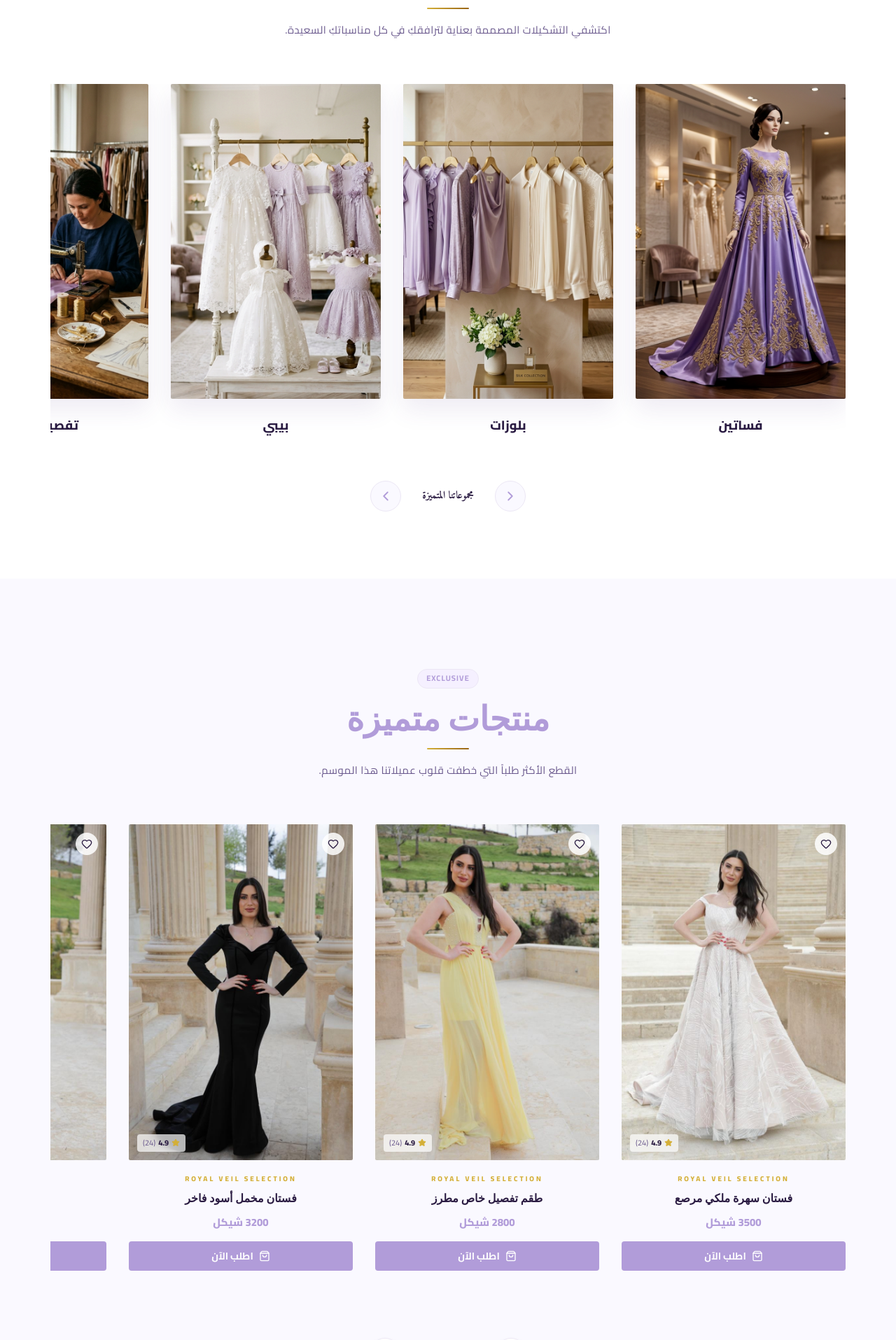
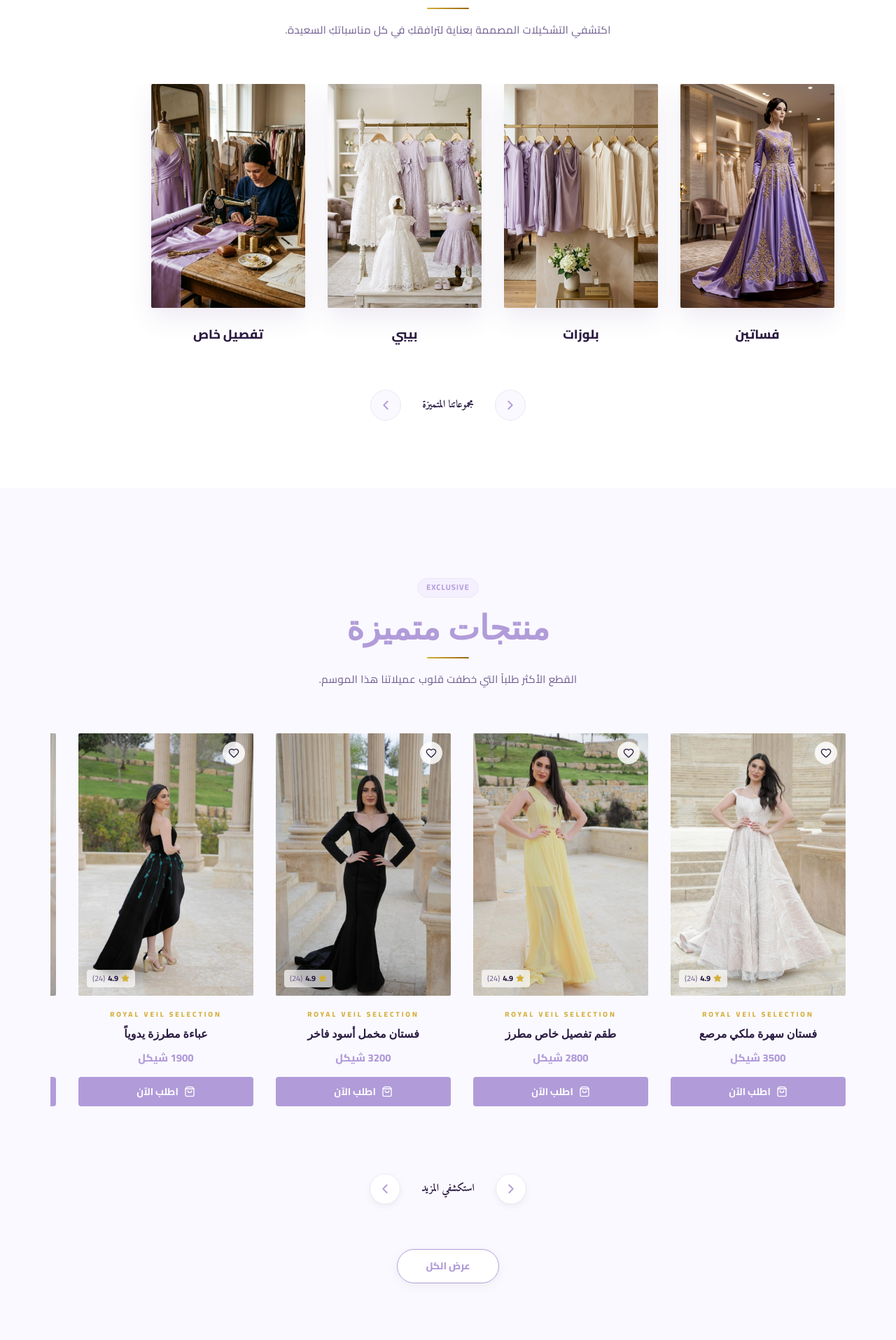
Before and after one commit to fahmyelmatry2030-lgtm/Royal-Veil, a React (Vite) app: page / in a window 1280 px wide. Shown: the part 1124-3039 px from the top of the page at 70% size. Built offline with nearby package versions, Linux system fonts and the light colour scheme; a web font is replaced by a local one.

Commit message:
design: reduce card and image sizes in carousels as requested

```diff
--- a/src/pages/Home.jsx
+++ b/src/pages/Home.jsx
@@ -135,11 +135,11 @@ const Home = () => {
                 whileInView={{ opacity: 1, y: 0 }}
                 viewport={{ once: true }}
                 transition={{ duration: 0.5, delay: i * 0.1 }}
-                style={{ flex: '0 0 300px', scrollSnapAlign: 'start' }}
+                style={{ flex: '0 0 220px', scrollSnapAlign: 'start' }}
               >
                 <Link to={cat.link} style={{ display: 'block', textDecoration: 'none' }}>
                   <div style={{
-                    height: '450px', borderRadius: '2px', overflow: 'hidden',
+                    height: '320px', borderRadius: '2px', overflow: 'hidden',
                     boxShadow: 'var(--shadow-md)', marginBottom: '1.5rem',
                     background: '#f8f8f8'
                   }}>
@@ -193,7 +193,7 @@ const Home = () => {
               scrollSnapType: 'x mandatory'
             }} className="hide-scrollbar">
             {featuredProducts.map((p, i) => (
-              <div key={p.id} style={{ flex: '0 0 320px', scrollSnapAlign: 'start' }}>
+              <div key={p.id} style={{ flex: '0 0 250px', scrollSnapAlign: 'start' }}>
                 <ProductCard product={p} />
               </div>
             ))}
```
